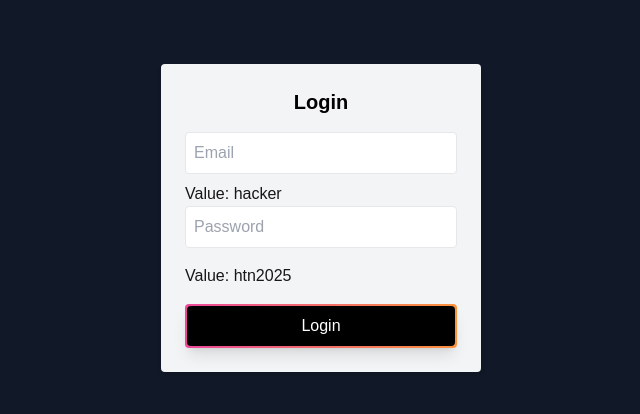
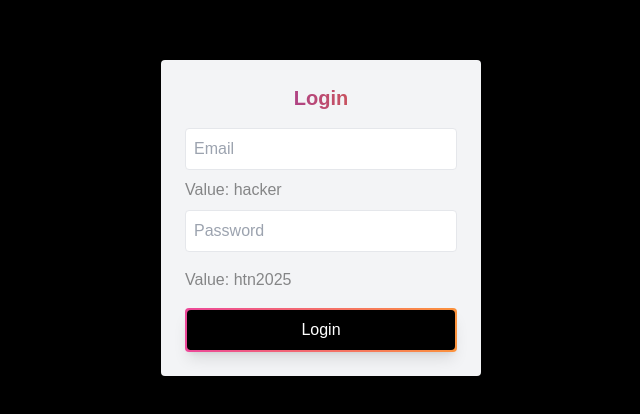
Before and after one commit to anubhavsengupta/htnchallenge-2025, a Next.js app: page /login in a window 1280 px wide. Shown: the part 182-596 px from the top of the page, without its empty margins (319-959 px from the left). Built offline with nearby package versions, Linux system fonts and the light colour scheme.

Commit message:
Color changes

```diff
--- a/src/app/components/events-ui/EventItem.tsx
+++ b/src/app/components/events-ui/EventItem.tsx
@@ -26,14 +26,14 @@ const EventItem: React.FC<EventItemProps> = ({ event, provided, allEvents }) =>
         {...provided.draggableProps}
         {...provided.dragHandleProps}
         className="p-2 border-b bg-white cursor-grab shadow-md rounded-md
-           transition-all duration-300 ease-in-out
-           hover:scale-105 hover:shadow-lg hover:shadow-purple-500/50"
+           transition-all duration-300 ease-in-out hover:scale-105
+           hover:scale-105 hover:shadow-lg hover:shadow-purple-700/50"
         onClick={() => {
           setCurrentEvent(event);
           setIsModalOpen(true);
         }} // Open modal on click
       >
-        <h3 className="text-lg font-bold text-purple-400 font-montserrat">{event.name}</h3>
+        <h3 className="text-lg font-bold text-purple-600 font-montserrat leading-tight">{event.name}</h3>
         <p className="text-sm text-gray-500 font-poppins">{convertEventTypeName(event.event_type)}</p>
       </div>
 
--- a/src/app/components/events-ui/EventList.tsx
+++ b/src/app/components/events-ui/EventList.tsx
@@ -28,7 +28,7 @@ const EventList = ({ allEvents }: { allEvents: TEvent[] }) => {
           <ul
             ref={provided.innerRef}
             {...provided.droppableProps}
-            className="p-4 border rounded w-[30%] mx-auto bg-gray-100 space-y-2"
+            className="p-4 border rounded w-[60%] sm:w-[30%] mx-auto bg-gray-100 space-y-2"
           >
             {events.map((event, index) => (
               <Draggable key={event.id.toString()} draggableId={event.id.toString()} index={index}>
--- a/src/app/components/events-ui/EventTitle.tsx
+++ b/src/app/components/events-ui/EventTitle.tsx
@@ -1,13 +1,12 @@
-import React from 'react'
-
 function EventTitle() {
     return (
       <div className="flex justify-center">
-        <h1 className="font-montserrat text-5xl font-extrabold text-transparent bg-clip-text bg-gradient-to-r from-purple-600 to-orange-500
+        <h1 className="font-montserrat text-5xl font-extrabold text-transparent bg-clip-text
+                       bg-gradient-to-r from-indigo-700 via-purple-600 to-orange-500
                        drop-shadow-[4px_4px_0px_rgba(0,0,0,0.2)]">
           Events
         </h1>
       </div>
     );
   }
-export default EventTitle;
+  export default EventTitle;
--- a/src/app/components/events-ui/FilterTab.tsx
+++ b/src/app/components/events-ui/FilterTab.tsx
@@ -22,7 +22,7 @@ const FilterTab: React.FC<FilterTabProps> = ({ filters, onFilterChange }) => {
         <button
           key={filter}
           onClick={() => selectFilter(filter)}
-          className={`px-4 py-2 rounded transition-all duration-300 transform hover:-translate-y-1 hover:scale-110
+          className={`px-6 py-3 rounded transition-all duration-300 transform hover:-translate-y-1 hover:scale-110
                       border-2 border-orange-300 shadow-md hover:shadow-lg font-poppins
                       hover:shadow-[inset_2px_2px_6px_rgba(0,0,0,0.1),6px_6px_20px_rgba(255,105,180,0.5)]
                       ${
--- a/src/app/components/events-ui/SearchBar.tsx
+++ b/src/app/components/events-ui/SearchBar.tsx
@@ -9,7 +9,7 @@ const SearchBar = () => {
         placeholder="Search..."
         value={searchText}
         onChange={(e) => setSearchText(e.target.value)}
-        className="border-2 p-3 rounded-lg w-[50%] mx-auto block text-purple-600
+        className="border-2 p-3 rounded-lg px-6 py-3 w-[50%] mx-auto block text-purple-600
                   focus:outline-none font-poppins pl-4 transition-all duration-300 ease-in-out
                   bg-white border-orange-400 hover:shadow-[inset_2px_2px_6px_rgba(0,0,0,0.1),6px_6px_20px_rgba(255,105,180,0.5)]"
         style={{
--- a/src/app/login/page.tsx
+++ b/src/app/login/page.tsx
@@ -18,25 +18,26 @@ const Login = () => {
   };
 
   return (
-    <div className="flex items-center justify-center h-screen bg-gray-900">
+    <div className="flex items-center justify-center h-screen bg-black">
       <div className="bg-gray-100 p-6 rounded shadow-md w-80">
-        <h2 className="text-xl font-bold mb-4 text-center text-black">Login</h2>
+        <h2 className="text-xl font-bold mb-4 text-center font-montserrat text-2xl font-extrabold text-transparent bg-clip-text
+                       bg-gradient-to-r from-purple-700 to-orange-500 ">Login</h2>
         <input
           type="email"
           placeholder="Email"
           value={email}
           onChange={(e) => setEmail(e.target.value)}
-          className="w-full p-2 border rounded mb-2 text-black"
+          className="w-full p-2 border rounded mb-2 text-black mb-0"
         />
-        <p>Value: hacker</p>
+        <p className="text-black opacity-45 mb-2">Value: hacker</p>
         <input
           type="password"
           placeholder="Password"
           value={password}
           onChange={(e) => setPassword(e.target.value)}
-          className="w-full p-2 border rounded mb-4 text-black"
+          className="w-full p-2 border rounded mb-4 text-black mb-0"
         />
-        <p>Value: htn2025</p>
+        <p className="text-black opacity-45 pt-0 mt-0">Value: htn2025</p>
         <button
           onClick={handleLogin}
           className="w-full p-[2px] rounded mt-4 bg-gradient-to-r from-pink-500 to-orange-400
```
